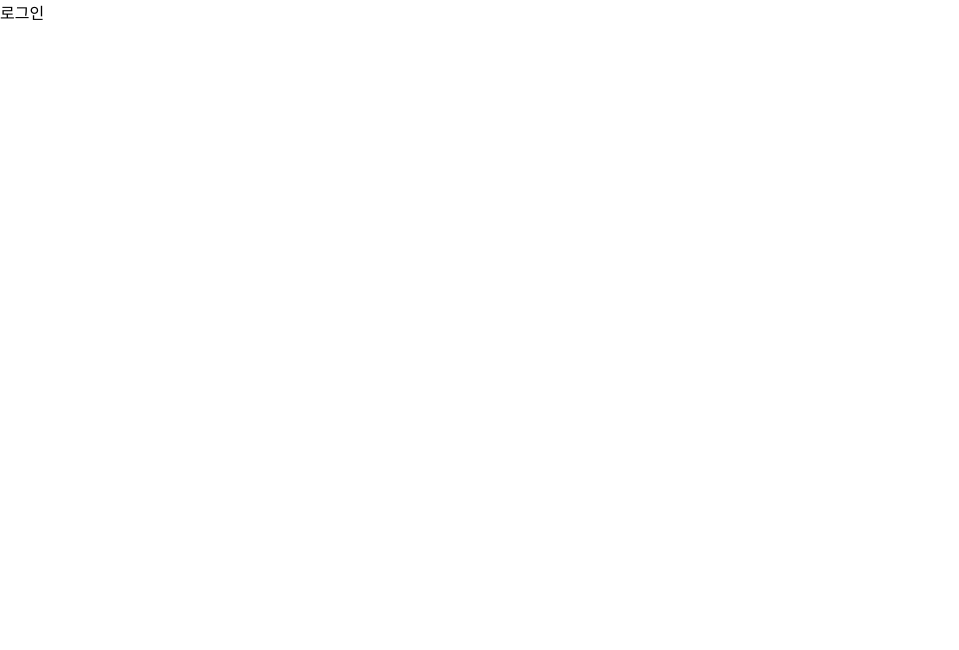
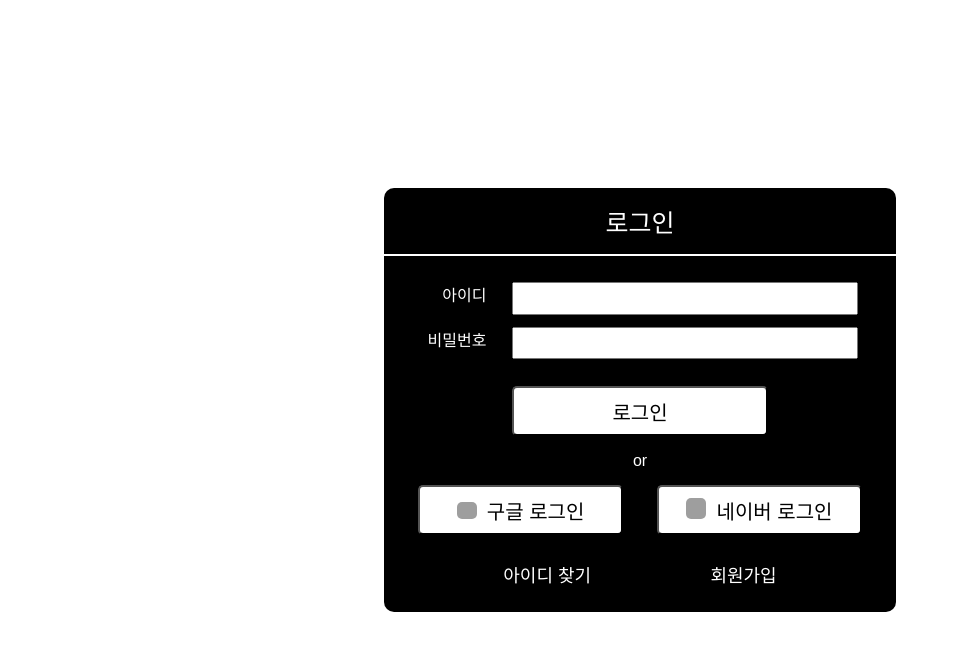
Before and after one commit to peppyksm/CoshLog, a React (Vite) app in the folder CoshLog/: page /login in a window 1280 px wide. Shown: the top 650 px of the page, without its empty margins (0-959 px from the left). Built offline with nearby package versions, Linux system fonts and the light colour scheme; grey boxes are pictures that could not be loaded.

Commit message:
로그인 회원가입 틀 최종 완료

```diff
--- a/CoshLog/src/App.jsx
+++ b/CoshLog/src/App.jsx
@@ -29,7 +29,8 @@ function App() {
       </Route>
 
       <Route path="/*" element={<Error />} />
-      <Route path="/login" element={<div>로그인</div>} />
+      <Route path="/login" element={<Login />} />
+      <Route path="/register" element={<Register />} />
     </Routes>
   )
 }
--- a/CoshLog/src/login/Login.css
+++ b/CoshLog/src/login/Login.css
@@ -4,112 +4,137 @@
     box-sizing: border-box;
 }
 
-.login_container {
+.login_box {
     width: 100vw;
-    height: 100vh;
+    min-height: 100vh;
+    height: auto;
     display: flex;
+    justify-content: center;
     align-items: center;
-    align-content: center;
+}
+
+.login_form {
+    background-color: black;
+    width: 40%;
+    height: auto;
+    border-radius: 10px;
+}
+
+.login_inputBox {
+    display: flex;
+    padding-top: 5%;
+    padding-bottom: 3%;
+}
+
+.login_inputNameBox {
+    width: 20%;
+    height: auto;
+    display: flex;
+    background-color: black;
+    flex-direction: column;
+    color: white;
+    border-radius: 10px;
+    justify-items: end;
+    justify-content: space-evenly;
+    align-items: end;
+}
+
+.login_inputNameBox p {
+    margin-bottom: 20%;
+}
+
+.login_inputTextBox {
+    width: 80%;
+    height: auto;
+    background-color: black;
+    flex-direction: column;
+    padding-left: 5%;
+    display: flex;
+    justify-content: space-evenly;
+}
+
+.login_inputTextBox input {
+    width: 90%;
+    margin-bottom: 3%;
+    height: 50%;
+}
+
+.login_loginBtnBox {
+    display: flex;
     justify-content: center;
 }
 
-.login_form {
+.login_loginBtnBox button {
+    width: 50%;
+    height: 50px;
+    border-radius: 5px;
+    font-size: 20px;
+    background-color: white;
+}
+
+.login_socialLoginBox {
+    display: flex;
+    justify-content: space-evenly;
+    margin-top: 3%;
+}
+
+.login_socialLoginBox button {
+    width: 40%;
+    height: 50px;
+    border-radius: 5px;
+    font-size: 20px;
+    background-color: white;
+}
+
+.login_findBox {
+    display: flex;
+    justify-content: space-evenly;
+    color: white;
+    margin-top: 5%;
+    margin-bottom: 5%;
+    font-size: 18px;
+}
+
+#title {
+
+    color: white;
+
+    font-size: 25px;
+
+    justify-self: center;
+
+}
+
+#line {
+
+    border: solid 1px white;
+
+    width: 100%;
+
+}
+
+#text {
+    width: 80%;
+}
+
+#or {
     display: flex;
     justify-content: center;
-    align-items: center;
-    width: 100%;
-    height: 100%;
-}
-
-.login_box {
-    width: 50%;
-    height: 90%;
-    background-Color: black;
-    justify-items: center;
-    justify-content: center;
-    justify-items: center;
-    border-radius: 20px;
-}
-
-.login_title {
-    font-size: 45px;
-    height: 20px;
+    margin-top: 3%;
+    margin-bottom: 3%;
     color: white;
 }
 
-.login_line {
-    width: 100%;
-    border: 1px solid white;
-    margin-top: 10%;
+#img1 {
+    width: 10%;
+    height: 35%;
+    margin-right: 5%;
+    border-radius: 5px;
 }
 
-.login_inputID {
-    width: 90%;
-    height: 10%;
-    margin-top: 5%;
-    margin-left: 4%;
+#img2 {
+    width: 10%;
+    height: 45%;
+    margin-right: 5%;
+    border-radius: 5px;
 }
-
-.login_inputPW {
-    width: 90%;
-    height: 10%;
-    margin-top: 3%;
-    margin-left: 4%;
-}
-
-.login_btn {
-    width: 45%;
-    margin-left: 27%;
-    margin-top: 6%;
-    height: 10%;
-    background-color: white;
-    font-size: 25px;
-    color: black;
-    border-radius: 20px;
-}
-
-.login_btn_naver {
-    width: 40%;
-    height: 10%;
-    background-color: white;
-    margin-top: 4%;
-    margin-left: 5%;
-    font-size: 20px;
-    color: black;
-    padding-right: 3%;
-    border-radius: 20px;
-}
-
-.login_btn_google {
-    width: 40%;
-    height: 10%;
-    background-color: white;
-    margin-left: 10%;
-    font-size: 20px;
-    color: black;
-    border-radius: 20px;
-}
-
-.login_btn_findID {
-    margin-top: 10%;
-    margin-left: 25%;
-    border: 0px;
-    font-size: 20px;
-    background-color: black;
-    color: white;
-}
-
-.login_btn_reg {
-    margin-top: 10%;
-    margin-left: 23%;
-    border: 0px;
-    font-size: 20px;
-    background-color: black;
-    color: white;
-}
-
-.login_img_social {
-    width: 10%;
-    margin-right: 3%;
-    height: 40%;
-}
--- a/CoshLog/src/login/Login.jsx
+++ b/CoshLog/src/login/Login.jsx
@@ -4,33 +4,38 @@ import { useNavigate } from 'react-router';
 function Login() {
     let navigate = useNavigate();
     return (
-        <div className='login_container'>
-            <form className='login_form' onClick={(event) => {
-                event.preventDefault();
-            }}>
-                <div className='login_box'>
-                    <p className='login_title'>로그인</p>
-                    <div className='login_line'></div>
-                    <input className='login_inputID' type='text' placeholder="아이디 입력"></input>
-                    <input className='login_inputPW' type='password' placeholder="비밀번호 입력"></input>
-                    <button className='login_btn' onClick={(event) => {
-                        alert('로그인이 완료되었습니다.');
-                    }}>로그인 버튼</button>
-                    <p>OR</p>
-                    <button className='login_btn_naver'>
-                        <img className='login_img_social' src='https://i.namu.wiki/i/p_1IEyQ8rYenO9YgAFp_LHIAW46kn6DXT0VKmZ_jKNijvYth9DieYZuJX_E_H_4GkCER_sVKhMqSyQYoW94JKA.svg' />
-                        네이버 로그인
-                    </button>
-                    <button className='login_btn_google'>
-                        <img className='login_img_social' src='https://img.icons8.com/matisse/1200/google.jpg' />
-                        구글 로그인
-                    </button>
-                    <button className='login_btn_findID' onClick={() => {
-                        navigate('/findID')
-                    }}>아이디 찾기</button>
-                    <button className='login_btn_reg' onClick={() => {
-                        navigate('/register')
-                    }}>회원가입</button>
+        <div className='login_box'>
+            <form className='login_form'>
+                <p id='title' style={{ marginBottom: '3%', marginTop: '3%' }}>로그인</p>
+                <div id='line'></div>
+                <div className='login_inputBox'>
+                    <div className='login_inputNameBox'>
+                        <p>아이디</p>
+                        <p>비밀번호</p>
+                    </div>
+                    <div className='login_inputTextBox'>
+                        <input type='text'></input>
+                        <input type='text'></input>
+                    </div>
+                </div>
+                <div className='login_loginBtnBox'>
+                    <button onClick={() => {
+                        alert('로그인 성공!');
+                        navigate('/');
+                    }}>로그인</button>
+                </div>
+                <div id='or'>
+                    <p>or</p>
+                </div>
+                <div className='login_socialLoginBox'>
+                    <button><img id='img1' src='https://upload.wikimedia.org/wikipedia/commons/thumb/c/c1/Google_%22G%22_logo.svg/3840px-Google_%22G%22_logo.svg.png' />구글 로그인</button>
+                    <button><img id='img2' src='https://static.wikia.nocookie.net/logopedia/images/d/d8/Naver_icon_2018.svg/revision/latest/scale-to-width-down/200?cb=20210322150331' />네이버 로그인</button>
+                </div>
+                <div className='login_findBox'>
+                    <span>아이디 찾기</span>
+                    <span onClick={() => {
+                        navigate('/register');
+                    }}>회원가입</span>
                 </div>
             </form>
         </div>
--- a/CoshLog/src/register/Register.css
+++ b/CoshLog/src/register/Register.css
@@ -1,113 +1,100 @@
 * {
     margin: 0;
     padding: 0;
+    box-sizing: border-box;
 }
 
-.reg_container {
+.register_box {
     width: 100vw;
-    height: 100vh;
-    display: flex;
-    align-items: center;
-    align-content: center;
-    justify-content: center;
-}
-
-.reg_form {
+    min-height: 100vh;
+    height: auto;
     display: flex;
     justify-content: center;
     align-items: center;
-    width: 100%;
-    height: 100%;
 }
 
-.reg_box {
-    width: 50%;
-    height: 90%;
-    background-Color: black;
-    justify-items: center;
-    justify-content: center;
-    justify-items: center;
-    border-radius: 20px;
+.register_form {
+    background-color: black;
+    width: 40%;
+    height: auto;
+    border-radius: 10px;
 }
 
-.reg_title {
-    font-size: 45px;
-    height: 20px;
-    color: white;
+.register_inputBox {
+    display: flex;
+    padding-top: 5%;
+    padding-bottom: 3%;
 }
 
-.reg_line {
-    width: 100%;
-    margin-top: 8%;
-    border: 1px solid white;
+.register_inputNameBox {
+    width: 20%;
+    height: auto;
+    display: flex;
+    background-color: black;
+    flex-direction: column;
+    color: white;
+    border-radius: 10px;
+    justify-items: end;
+    justify-content: space-evenly;
+    align-items: end;
 }
 
-.reg_inputName {
+.register_inputNameBox p {
+    margin-bottom: 20%;
+}
+
+.register_inputTextBox {
     width: 80%;
-    height: 8%;
+    height: auto;
+    background-color: black;
+    flex-direction: column;
+    padding-left: 5%;
+    display: flex;
+    justify-content: space-evenly;
+}
+
+.register_inputTextBox input {
+    width: 90%;
+    margin-bottom: 3%;
+    height: 50%;
+}
+
+.register_checkbox {
+    margin-left: 13%;
     margin-top: 3%;
+    margin-bottom: 3%;
+}
+
+.register_checkbox input {
+    accent-color: rgb(79, 129, 255);
+}
+
+.register_btn_complete {
+    display: flex;
+    justify-content: center;
+    margin-top: 5%;
+    margin-bottom: 5%;
+}
+
+#title {
+    color: white;
+    font-size: 25px;
+    justify-self: center;
+}
+
+#line {
+    border: solid 1px white;
+    width: 100%;
+}
+
+#checklist {
+    color: white;
     margin-left: 5%;
 }
 
-.reg_textColor {
-    color: white;
-    margin-left: 2%;
+#button {
+    width: 30%;
+    height: 50px;
+    background-color: white;
+    border-radius: 10px;
 }
-
-.reg_inputNick {
-    width: 80%;
-    height: 8%;
-    margin-top: 2%;
-    margin-left: 3%;
-}
-
-.reg_inputEmail {
-    width: 80%;
-    height: 8%;
-    margin-top: 2%;
-    margin-left: 3%;
-}
-
-.reg_inputID {
-    width: 80%;
-    height: 8%;
-    margin-top: 2%;
-    margin-left: 3%;
-}
-
-.reg_inputPW {
-    width: 80%;
-    height: 8%;
-    margin-top: 2%;
-    margin-left: 1%;
-}
-
-.reg_check_reg1 {
-    margin-top: 5%;
-    margin-left: 10%;
-}
-
-.reg_check_reg2 {
-    margin-top: 3%;
-    margin-left: 10%;
-}
-
-.reg_btn_goLog {
-    margin-top: 5%;
-    margin-left: 25%;
-    width: 25%;
-    height: 10%;
-    background-color: white;
-    color: black;
-    border-radius: 20px;
-}
-
-.reg_btn_regCom {
-    margin-top: 2%;
-    margin-left: 5%;
-    width: 20%;
-    height: 10%;
-    background-color: white;
-    color: black;
-    border-radius: 20px;
-}
--- a/CoshLog/src/register/Register.jsx
+++ b/CoshLog/src/register/Register.jsx
@@ -1,33 +1,39 @@
 import './Register.css';
 import { useNavigate } from 'react-router';
+import { Form } from 'react-bootstrap';
 function Register() {
-    let str1 = '이름 입력';
-    let str2 = "닉네임 입력";
-    let str3 = '이메일 입력';
-    let str4 = '아이디 입력 (소문자+숫자 6~12자 입력)';
-    let str5 = '비밀번호 입력 (대소문자+숫자+특수기호 8자 이상 입력)';
     let navigate = useNavigate();
     return (
-        <div className='reg_container'>
-            <form className='reg_form' onClick={(event) => {
-                event.preventDefault();
-            }}>
-                <div className='reg_box'>
-                    <p className='reg_title'>회원가입</p>
-                    <div className='reg_line'></div>
-                    <span className='reg_textColor'>이름</span><input className='reg_inputName' type='text' placeholder={str1}></input><br></br>
-                    <span className='reg_textColor'>닉네임</span><input className='reg_inputNick' type='text' placeholder={str2}></input><br></br>
-                    <span className='reg_textColor'>이메일</span><input className='reg_inputEmail' type='text' placeholder={str3}></input><br></br>
-                    <span className='reg_textColor'>아이디</span><input className='reg_inputID' type='text' placeholder={str4}></input><br></br>
-                    <span className='reg_textColor'>비밀번호</span><input className='reg_inputPW' type='password' placeholder={str5}></input><br></br>
-                    <input className='reg_check_reg1' type='checkbox'></input><span className='reg_textColor'>서비스 이용약관 동의</span><br></br>
-                    <input className='reg_check_reg2' type='checkbox'></input><span className='reg_textColor'>개인정보 처리방침 동의</span><br></br>
-                    <button className='reg_btn_goLog' onClick={() => {
-                        navigate('/login');
-                    }}>로그인으로 돌아가기</button>
-                    <button className='reg_btn_regCom' onClick={() => {
-                        alert('가입이 완료되었습니다.');
-                    }}>가입하기</button>
+        <div className='register_box'>
+            <form className='register_form'>
+                <p id='title' style={{ marginBottom: '3%', marginTop: '3%' }}>회원가입</p>
+                <div id='line'></div>
+                <div className='register_inputBox'>
+                    <div className='register_inputNameBox'>
+                        <p>이름</p>
+                        <p>닉네임</p>
+                        <p>이메일</p>
+                        <p>아이디</p>
+                        <p>비밀번호</p>
+                    </div>
+                    <div className='register_inputTextBox'>
+                        <input type='text' placeholder='이름을 입력하세요.'></input>
+                        <input type='text' placeholder='닉네임을 입력하세요.'></input>
+                        <input type='text' placeholder='이메일을 입력하세요.'></input>
+                        <input type='text' placeholder='아이디를 입력하세요.'></input>
+                        <input type='password' placeholder='비밀번호를 입력하세요.'></input>
+                    </div>
+                </div>
+                <div id='line'></div>
+                <div className='register_checkbox'>
+                    <input type='checkbox'></input>
+                    <span id='checklist'>서비스 이용약관 동의</span>
+                    <input type='checkbox' style={{ marginLeft: '10%' }}></input>
+                    <span id='checklist'>개인정보 처리방침 동의</span>
+                </div>
+                <div id='line'></div>
+                <div className='register_btn_complete'>
+                    <button id='button' onClick={() => { alert('가입이 완료되었습니다.'); }}>가 입 하 기</button>
                 </div>
             </form >
         </div >
```
